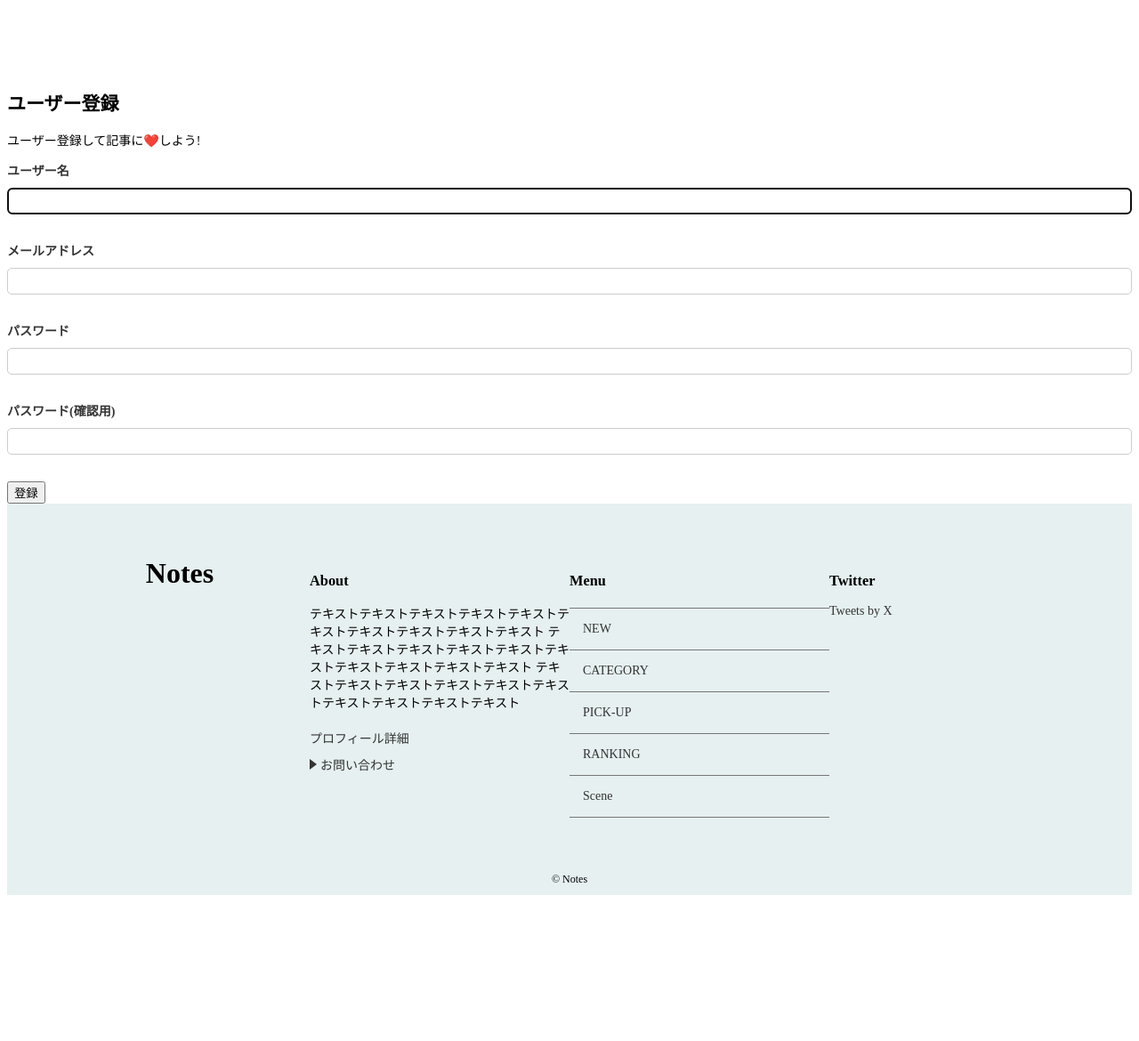
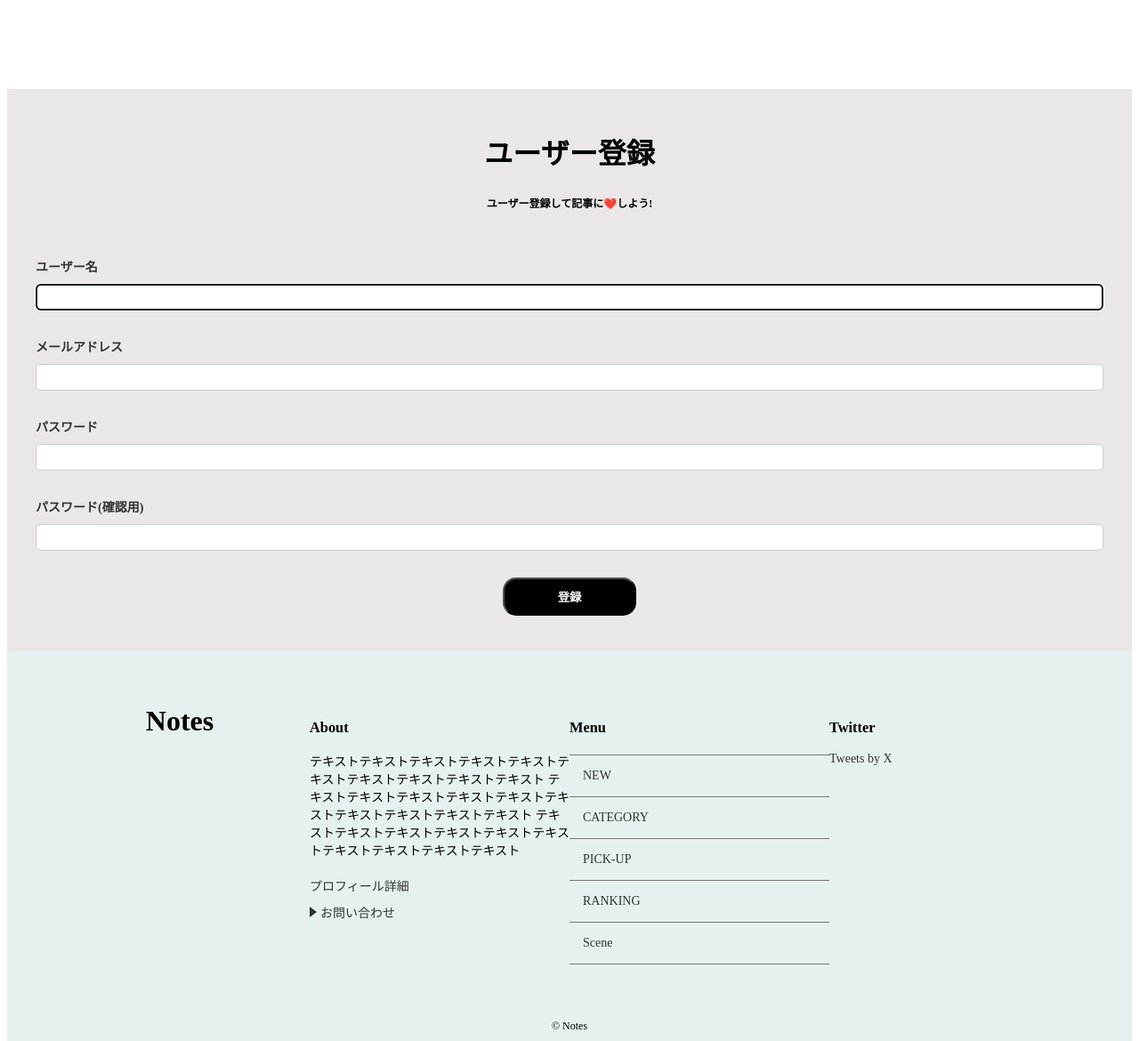
Before and after one commit to SushiRocket/django, a Django app: page /signup/ in a window 1280 px wide. Shown: the part 122-1292 px from the top of the page at 89% size. Before the commit the page ends 1128 px from the top, so only its background shows below. Run offline with Django 5.2, Linux system fonts and the light colour scheme; some libraries are stand-ins or nearby versions.

Commit message:
sign.cssを記述

```diff
--- /dev/null
+++ b/project4/notes/static/notes/css/signup.css
@@ -0,0 +1,54 @@
+/*signup-containerについて
+------------------------------------------*/
+.signup-container {
+    padding: 20px 30px 40px 30px;
+    background-color: #EBE7E7;
+}
+/*signup-top-containerについて
+------------------------------------------*/
+.signup-top-container {
+    padding-bottom: 40px;
+}
+.signup-top-container h2 {
+    font-size: 2rem;
+    font-weight: bold;
+    text-align: center;
+}
+.signup-top-container p {
+    font-size: 0.75rem;
+    font-weight: bold;
+    text-align: center;
+}
+/*signup-form-containerについて
+------------------------------------------*/
+.form-group {
+    margin-bottom: 30px;
+}
+input {
+    height: 30px;
+    width: 100%;
+    padding: 10px;
+    font-size: 1rem;
+    border: 1px solid #ccc;
+    border-radius: 5px;
+    box-sizing: border-box;
+    transition: border-color 0.3s ease, box-shadow 0.3s ease;
+}
+label {
+    font-weight: bold;
+    margin-bottom: 10px;
+    display: block;
+    color: #333;
+}
+/*登録ボタンについて
+------------------------------------------*/
+.signup-btn {
+    text-align: center;
+}
+.signup-btn button {
+    padding: 10px 60px;
+    background-color: #000;
+    border-radius: 15px;
+    font-weight: bold;
+    color: #ffffff;
+}
--- a/project4/notes/templates/notes/base.html
+++ b/project4/notes/templates/notes/base.html
@@ -14,6 +14,7 @@
     <link rel="stylesheet" href="{% static 'notes/css/contact_form.css' %}">
     <link rel="stylesheet" href="{% static 'notes/css/contact_confirm.css' %}">
     <link rel="stylesheet" href="{% static 'notes/css/contact_success.css' %}">
+    <link rel="stylesheet" href="{% static 'notes/css/signup.css' %}">
     {% endblock %}
 
 
--- a/project4/notes/templates/notes/signup.html
+++ b/project4/notes/templates/notes/signup.html
@@ -2,11 +2,11 @@
 
 {% block content %}
 <div class="signup-container">
-  <div class="signup-top-container">
+  <div class="signup-top-container wrapper">
     <h2>ユーザー登録</h2>
     <p>ユーザー登録して記事に<span>❤️</span>しよう!</p>
   </div>
-</div>
+  <div class="signup-form-container wrapper">
     <form action="" method="post">
       {% csrf_token %}
       {{ form.non_field_errors }}
@@ -19,8 +19,10 @@
         {{ field.errors }}
       </div>
       {% endfor %}
-    <div class="siginup-btn">
+      <div class="signup-btn">
         <button type="submit">登録</button>
       </div>
     </form>
+  </div>
+</div>
 {% endblock %}
```
Lines whose indentation alone changed are shown as unchanged.
